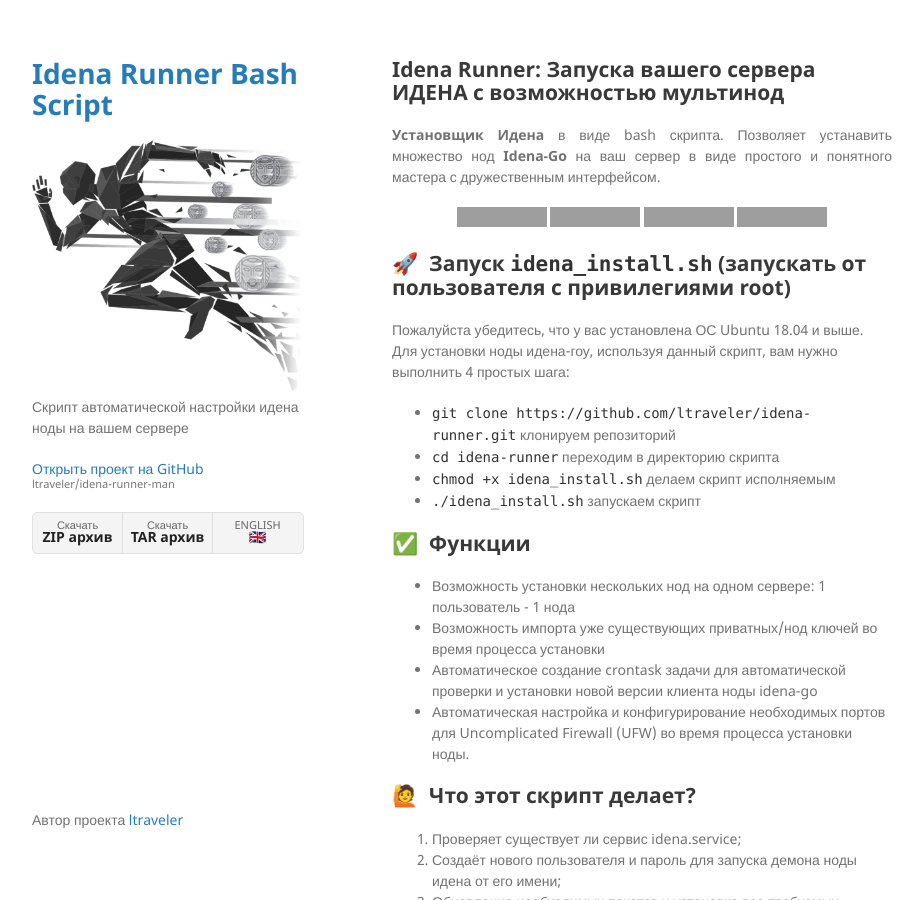
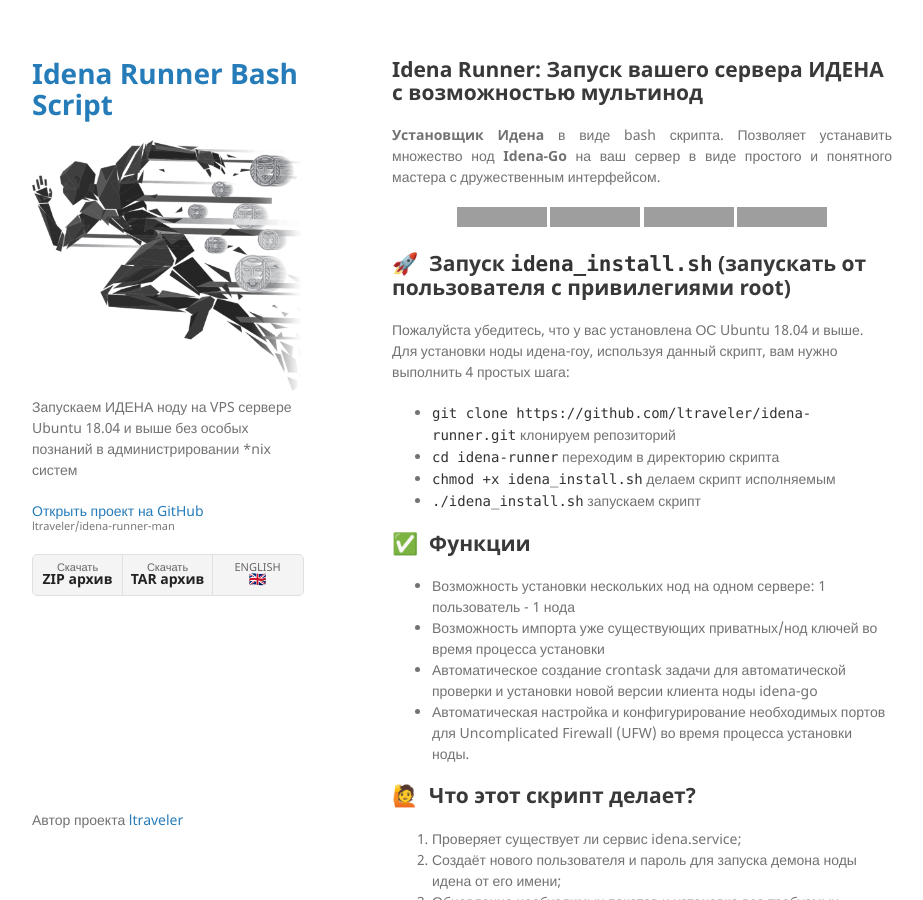
Before and after one commit to ltraveler/idena-runner-man, a Jekyll site: the page built from ru/index-ru.md, in a window 1280 px wide and 900 px high, cut to the strip 0-900 px from the top of the window. Shown: the whole strip, without its empty margins (178-1101 px from the left). Built offline with Jekyll 4.4.1, drawn with Linux system fonts in a browser that asks for light colours; grey boxes are pictures that could not be loaded.

Commit message:
Update index-ru.md

```diff
--- a/ru/index-ru.md
+++ b/ru/index-ru.md
@@ -5,10 +5,10 @@
 ref: idena-runner-script
 title: "Idena Runner: Настройка Идена ноды и её автоматическое обновление"
 description: "Быстрый старт вашего сервера идена на >= Ubuntu 18.04. Скрипт позволяет: запускать несколько нод на одном сервере, автоматическое обновление установленных IDENA нод, импорт api ключей ноды и вашего приватного ключа, настройка UFW и автоматическое конфигурирование портов"
-introduction: "Скрипт автоматической настройки идена ноды на вашем сервере"
+introduction: "Запускаем ИДЕНА ноду на VPS сервере Ubuntu 18.04 и выше без особых познаний в администрировании *nix систем"
 ---
 
-## Idena Runner: Запуска вашего сервера ИДЕНА с возможностью мультинод
+## Idena Runner: Запуск вашего сервера ИДЕНА с возможностью мультинод
 
 <p align="justify"><b>Установщик Идена</b> в виде bash скрипта. Позволяет устанавить множество нод <b>Idena-Go</b> на ваш сервер в виде простого и понятного мастера с дружественным интерфейсом.</p>
 
```
